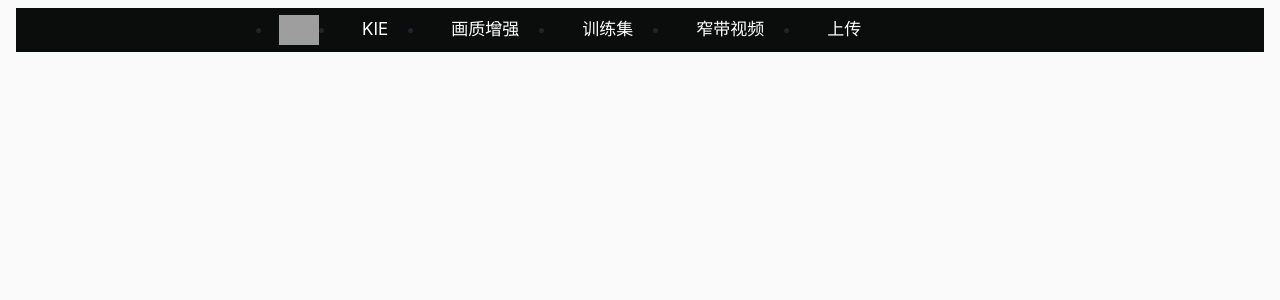
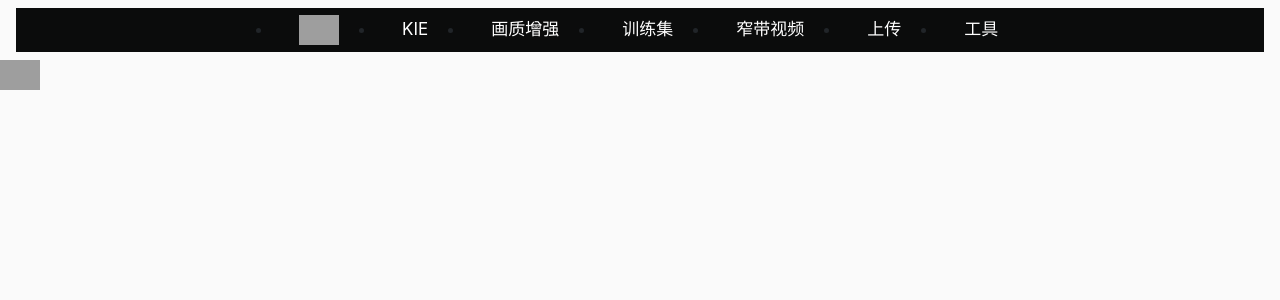
Before and after one commit to paomianzhong/AI_Img, a Django app: page / in a window 1280 px wide. Shown: the top 300 px of the page. Run offline with Django 3.2, Linux system fonts and the light colour scheme; data that the repository does not hold is empty; parts of the project's set-up code (start-up, migrations or seed data) failed here and were passed over; some libraries are stand-ins or nearby versions; grey boxes are pictures that could not be loaded.

Commit message:
优化ui

```diff
--- a/img_cmp/templates/compare.html
+++ b/img_cmp/templates/compare.html
@@ -63,7 +63,7 @@ margin: 20px;
         </a>
         </li>
         <li>
-        <a class="ac-gn-link ac-gn-link-support" href="http://10.100.51.45:8020/cmp/Zhaidai-case/" data-analytics-title="support">
+        <a class="ac-gn-link ac-gn-link-support" href="http://10.100.51.45:8020/cmp/Zhaidai_Project/" data-analytics-title="support">
             <span class="ac-gn-link-text">画质增强</span>
         </a>
         </li>
--- a/img_cmp/templates/compare2.html
+++ b/img_cmp/templates/compare2.html
@@ -66,7 +66,7 @@ margin: 20px;
         </a>
         </li>
         <li>
-        <a class="ac-gn-link ac-gn-link-support" href="http://10.100.51.45:8020/cmp/Zhaidai-case/" data-analytics-title="support">
+        <a class="ac-gn-link ac-gn-link-support" href="http://10.100.51.45:8020/cmp/Zhaidai_Project/" data-analytics-title="support">
             <span class="ac-gn-link-text">画质增强</span>
         </a>
         </li>
--- a/img_cmp/templates/compare3.html
+++ b/img_cmp/templates/compare3.html
@@ -66,7 +66,7 @@ margin: 20px;
         </a>
         </li>
         <li>
-        <a class="ac-gn-link ac-gn-link-support" href="http://10.100.51.45:8020/cmp/Zhaidai-case/" data-analytics-title="support">
+        <a class="ac-gn-link ac-gn-link-support" href="http://10.100.51.45:8020/cmp/Zhaidai_Project/" data-analytics-title="support">
             <span class="ac-gn-link-text">画质增强</span>
         </a>
         </li>
--- a/img_cmp/templates/index.html
+++ b/img_cmp/templates/index.html
@@ -26,7 +26,7 @@
         right: 0;
     	left: 0;
     	z-index: 9999;
-    	display: block;
+    	//display: block;
     	margin: 0;
 	font-size: 17px;
 	padding-right: 20px;
@@ -40,11 +40,11 @@ margin: 20px;
 .ac-gn-link-text{
     color:#FFFFFF;
 
-     font-size: 1em;
-    font-family: inherit;
-    font-weight: inherit;
-    line-height: inherit;
-    text-align: inherit;
+    //font-size: 1em;
+    //font-family: inherit;
+    //font-weight: inherit;
+    //line-height: inherit;
+    //text-align: inherit;
 }
 </style>
 </head>
@@ -53,16 +53,18 @@ margin: 20px;
 <!--<nav class="navbar navbar-expand-lg navbar-light bg-light">-->
 <nav class="navbar  navbar-expand-lg">
   <div  class="collapse navbar-collapse" >
-	<li>
+	<li >
+	<a href="http://10.100.51.45:8020/">
 	<img src="https://ks3-cn-beijing.ksyun.com/qa-vod/xiexiaoli-case/%E9%87%91%E5%B1%B1%E4%BA%911logo.jpeg" height=30 width=40/>
+	</a>
 	</li>
 	<li class="ac-gn-item ac-gn-item-menu ac-gn-support">
-	<a class="ac-gn-link ac-gn-link-support" href="http://10.100.51.45:8020/cmp/AI-case/" data-analytics-title="support">
+	<a class="ac-gn-link ac-gn-link-support" href="http://10.100.51.45:8020/cmp/AI-case/" >
 	    <span class="ac-gn-link-text">KIE</span>
 	</a>
 	</li>
 	<li>
-	<a class="ac-gn-link ac-gn-link-support" href="http://10.100.51.45:8020/cmp/Zhaidai-case/" data-analytics-title="support">
+	<a class="ac-gn-link ac-gn-link-support" href="http://10.100.51.45:8020/cmp/Zhaidai_Project/" data-analytics-title="support">
 	    <span class="ac-gn-link-text">画质增强</span>
 	</a>
 	</li>
@@ -81,5 +83,16 @@ margin: 20px;
 	    <span class="ac-gn-link-text">上传</span>
 	</a>
 	</li>
+	<li>
+	<a class="ac-gn-link ac-gn-link-support" href="http://10.100.51.45:8020/files/upload2" data-analytics-title="support">
+		<span class="ac-gn-link-text">工具</span>
+	</a>
+	</li>
   </div>
 </nav>
+<div>
+	<a ><img src="https://ks3-cn-beijing.ksyun.com/qa-vod/xiexiaoli-case/%E9%87%91%E5%B1%B1%E4%BA%911logo.jpeg" height=30 width=40/></a>
+
+
+
+</div>
--- a/img_cmp/templates/upload2.html
+++ b/img_cmp/templates/upload2.html
@@ -45,7 +45,7 @@ margin: 20px;
         </a>
         </li>
         <li>
-        <a class="ac-gn-link ac-gn-link-support" href="http://10.100.51.45:8020/cmp/Zhaidai-case/" data-analytics-title="support">
+        <a class="ac-gn-link ac-gn-link-support" href="http://10.100.51.45:8020/cmp/Zhaidai_Project/" data-analytics-title="support">
             <span class="ac-gn-link-text">画质增强</span>
         </a>
         </li>
```
